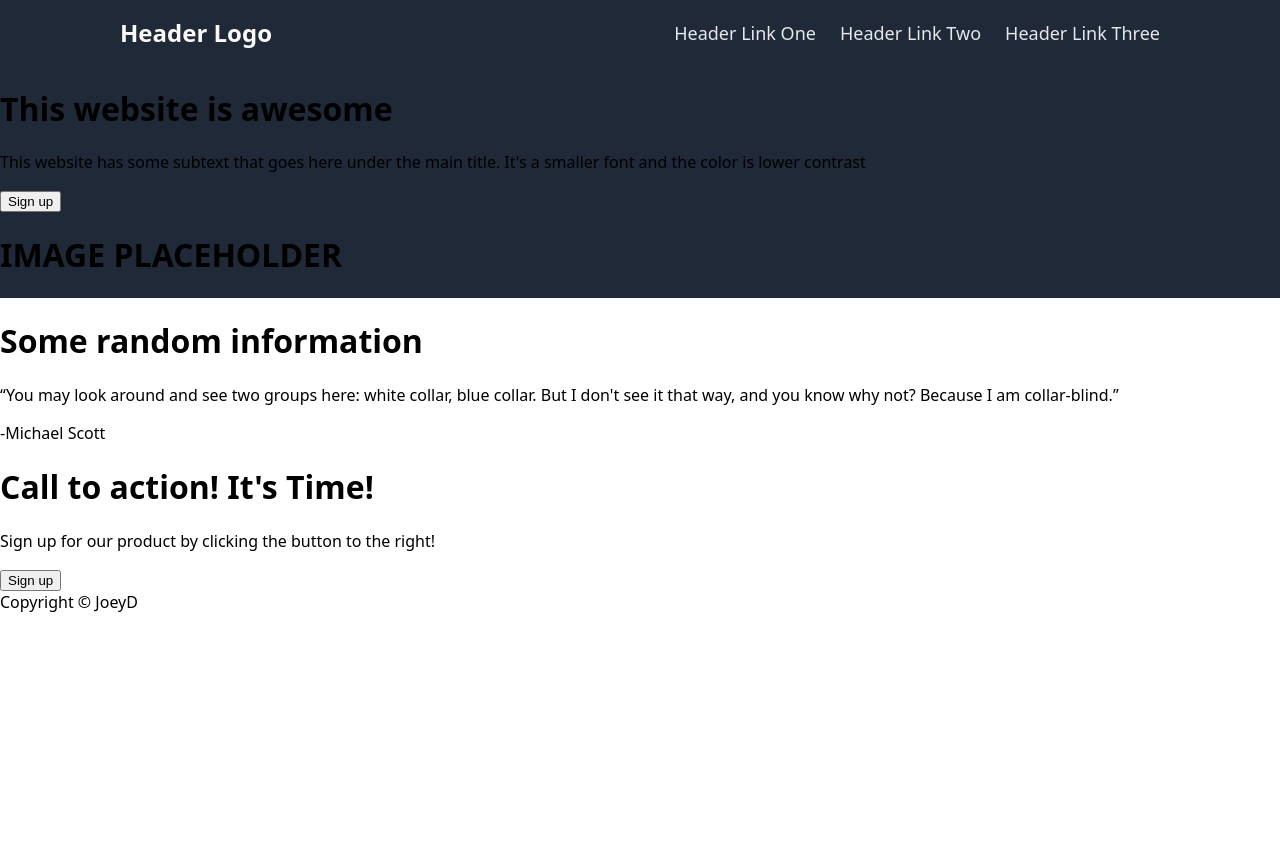
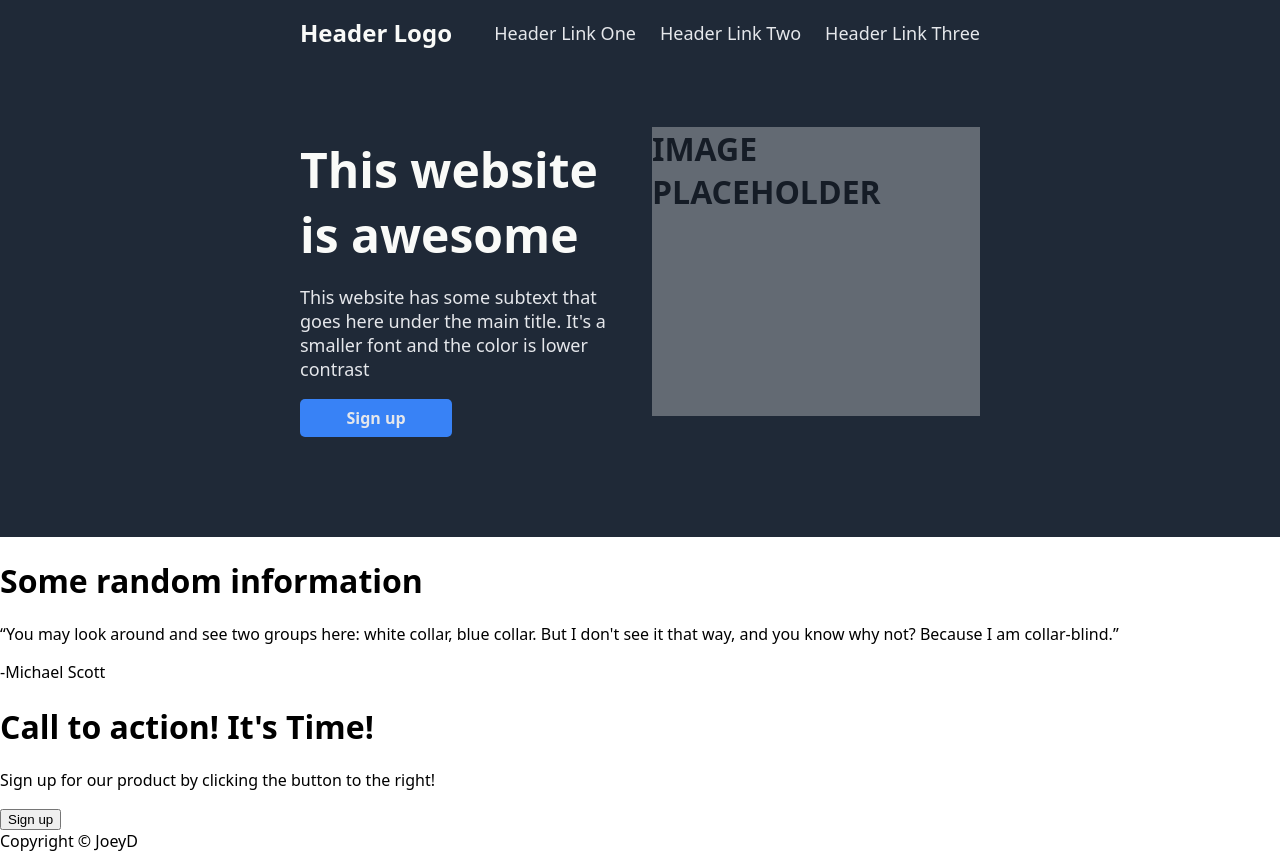
Before and after one commit to Ridyl/landing-page, a plain HTML site: page index.html in a window 1280 px wide. Before the commit the page ends 800 px from the top, so only its background shows below. Drawn offline with Linux system fonts and the light colour scheme.

Commit message:
Attached head portion has been semi-completed. Added styling to all elements that needs to be tweaked later. Images need to placed.

```diff
--- a/index.html
+++ b/index.html
@@ -19,10 +19,14 @@
             </div>
         </div>
         <div class="header_second">
-            <h1>This website is awesome</h1>
-            <p>This website has some subtext that goes here under the main title. It's a smaller font and the color is lower contrast</p>
-            <button>Sign up</button>
-            <h1>IMAGE PLACEHOLDER</h1>
+            <div class="info">
+                <h1>This website is awesome</h1>
+                <p>This website has some subtext that goes here under the main title. It's a smaller font and the color is lower contrast</p>
+                <div class="sign_up_blue">
+                    <a>Sign up</a>
+                </div>
+            </div>
+                <h1 class="image_box">IMAGE PLACEHOLDER</h1>
         </div>
     </div>
     <div class="body_container">
--- a/styles.css
+++ b/styles.css
@@ -22,6 +22,7 @@ h1.title {
     color: #F9FAF8;
 }
 
+
 .header_container {
     background-color: #1F2937;
     display: flex;
@@ -33,7 +34,53 @@ h1.title {
     font-size: 18px;
     display: flex;
     justify-content: space-between;
-    margin-left: 120px;
-    margin-right: 120px;
+    padding-left: 300px;
+    padding-right: 300px;
     align-items: center;
 }
+
+.header_second {
+
+    display: flex;
+    margin: 40px 300px 100px 300px;
+    justify-content: space-between;
+    gap: 24px;
+    overflow: hidden;
+}
+
+.info {
+    display: flex;
+    flex-direction: column;
+    width: 50%;
+}
+
+.sign_up_blue {
+    background-color: #3882F6;
+    border-radius: 5px;
+    color: #F9FAF8;
+    font-weight: 600;
+    width: 14ch;
+    text-align: center;
+    padding: 8px 12px;
+}
+
+.info > p {
+    font-size: 18px;
+    color: #E5E7EB;
+}
+
+.info > h1 {
+    font-size: 48px;
+    color: #F9FAF8;
+    font-weight: 900;
+    margin-bottom: 0;
+}
+
+
+
+.image_box {
+    background-color: white;
+    opacity: 30%;
+    flex-grow: 1;
+    width: 50%;
+}
```
